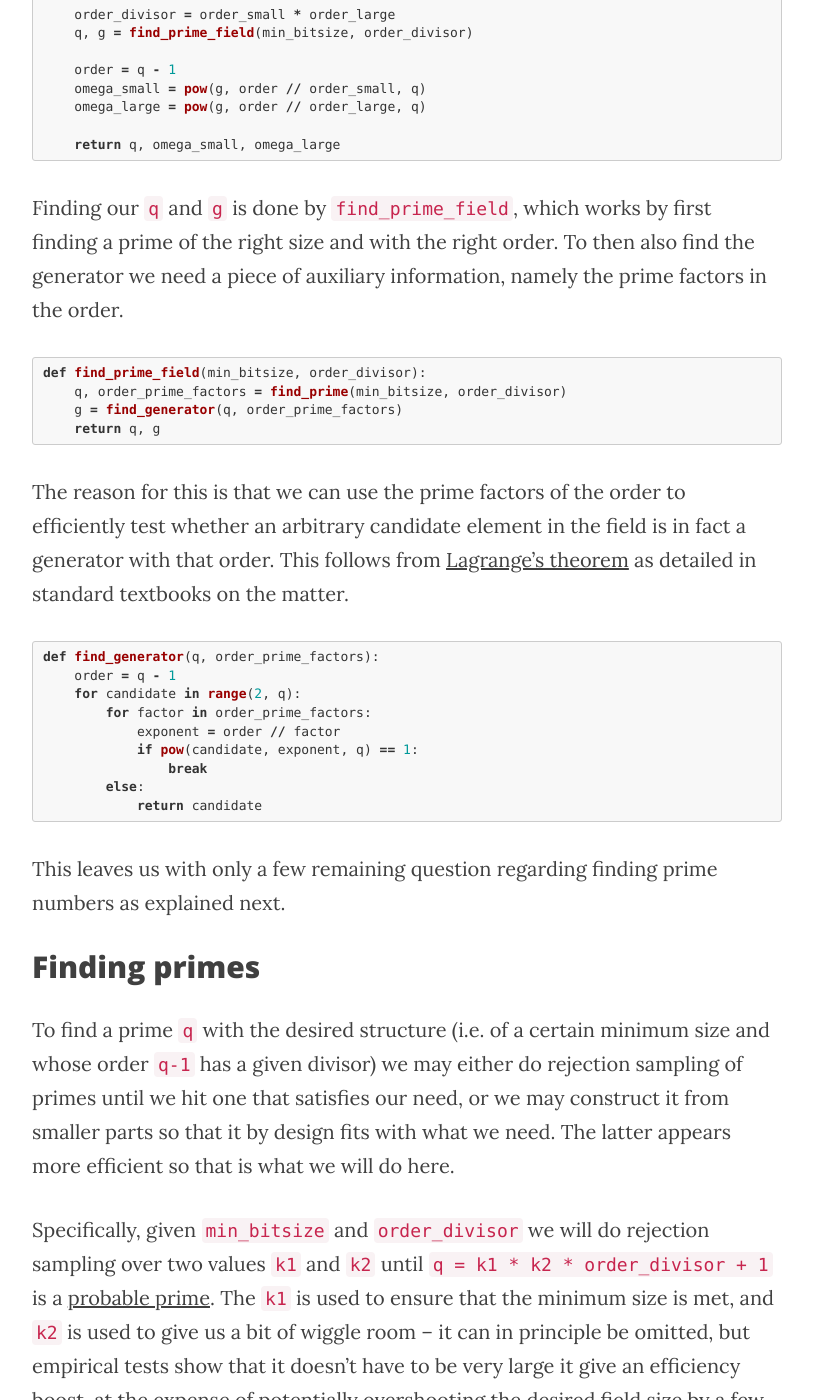
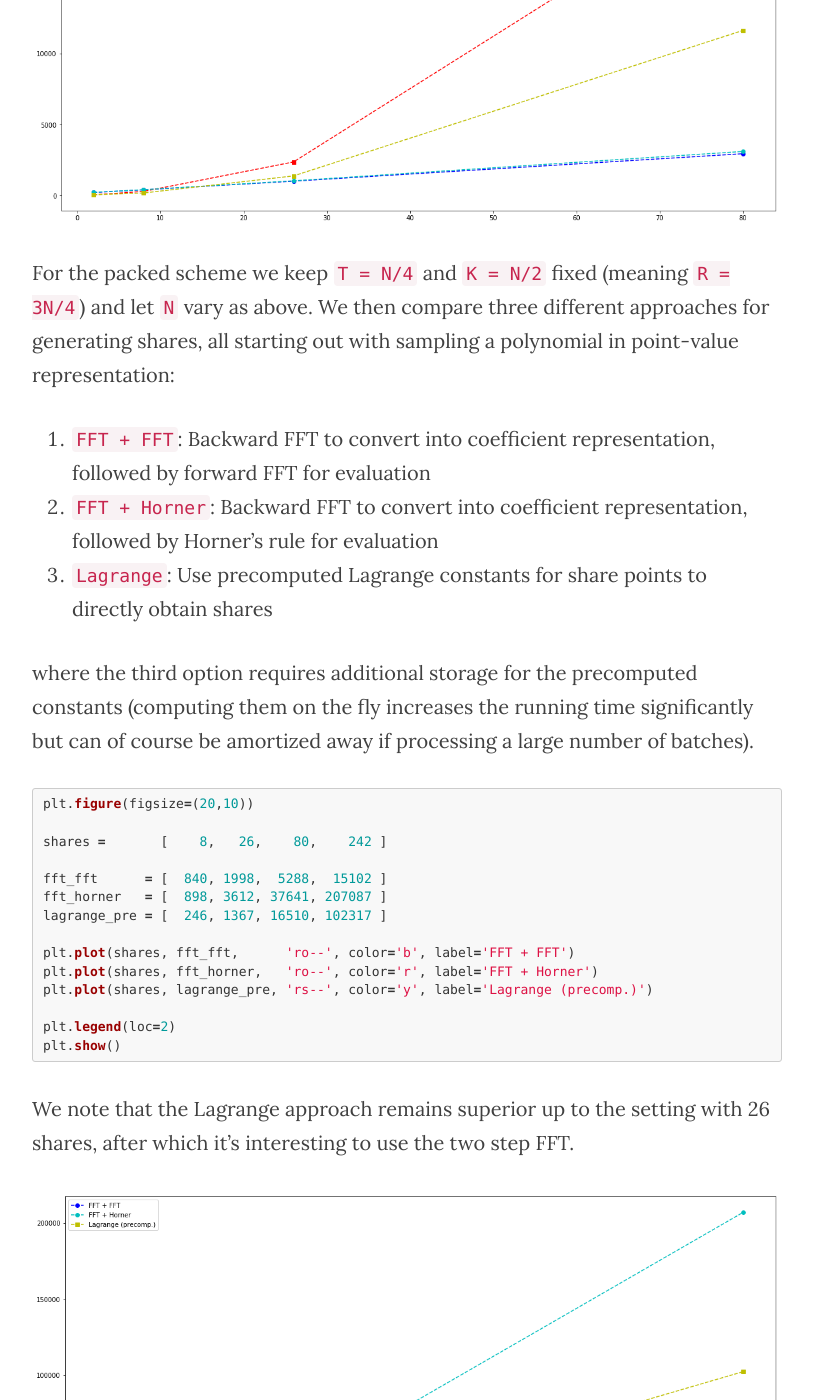
Before and after one commit to mortendahl/mortendahl.github.io, a Jekyll site: the page built from _posts/2017-06-24-secret-sharing-part2.md, in a window 1280 px wide and 1400 px high, scrolled down 13003 px. Shown: the whole window, without its empty margins (233-1046 px from the left). Built offline with Jekyll 4.4.1, drawn with Linux system fonts in a browser that asks for light colours; nearby versions of some CDN libraries; some of the changed text lies outside the part shown.

Commit message:
performance numbers

````diff
--- a/_posts/2017-06-24-secret-sharing-part2.md
+++ b/_posts/2017-06-24-secret-sharing-part2.md
@@ -14,7 +14,7 @@ linkedin:   "mortendahlcs"
 
 In the [first part](/2017/06/04/secret-sharing-part1/) we looked at Shamir's scheme, as well as its packed variant where several secrets are shared together. We saw that polynomials lie at the core of both schemes, and that implementation is basically a question of (partially) converting back and forth between two different representations of these. We also gave typical algorithms for doing this.
 
-For this part we will look at somewhat more complex algorithms in an attempt to speed up the computations needed for generating shares. Specifically, we will implement and apply the Fast Fourier Transform, detailing all the essential steps. Performance measurements performed with [our Rust implementation](https://crates.io/crates/threshold-secret-sharing) shows that this yields orders of magnitude of efficiency improvements when either the number of shares or the number of secrets is high.
+For this part we will look at somewhat more complex algorithms in an attempt to speed up the computations needed for generating shares. Specifically, we will implement and apply the Fast Fourier Transform, detailing all the essential steps. Performance measurements performed with [our Rust implementation](https://github.com/mortendahl/rust-threshold-secret-sharing) shows that this yields orders of magnitude of efficiency improvements when either the number of shares or the number of secrets is high.
 
 There is also an [associated Python notebook](https://github.com/mortendahl/privateml/blob/master/secret-sharing/Fast%20Fourier%20Transform.ipynb) to better see how the code samples fit together in the bigger picture.
 
@@ -43,9 +43,9 @@ Notice however that they differ slightly in the second steps where the shares ar
 
 Specifically, we often represent a polynomial `f` of degree `D == L-1` by a list of `L` coefficients `a0, ..., aD` such that `f(x) = (a0) + (a1 * x) + (a2 * x^2) + ... + (aD * x^D)`. This representation is convenient for many things, including efficiently evaluating the polynomial at a given point using e.g. [Horner's method](https://en.wikipedia.org/wiki/Horner%27s_method).
 
-However, every such polynomial may also be represented by a set of `L` point-value pairs `(p1, v1), ..., (pL, vL)` where `vi == f(pi)` and all the `pi` are distinct. Evaluating the polynomial at a given point is still possible, yet now requires a more involved *interpolation* procedure that is typically less efficient, at least unless some preprocessing is performed.
+However, every such polynomial may also be represented by a set of `L` point-value pairs `(p1, v1), ..., (pL, vL)` where `vi == f(pi)` and all the `pi` are distinct. Evaluating the polynomial at a given point is still possible, yet now requires a more involved *interpolation* procedure that may be less efficient.
 
-But the point-value representation also has the advantage that a degree `L-1` polynomial may be represented by *more than* `L` pairs. In this case there is some redundancy in the representation that we may for instance take advantage of in secret sharing (to reconstruct even if some shares are lost) and in coding theory (to decode correctly even if some errors occur during transmission).
+But the point-value representation also has several advantages, most importantly that every element intuitively contributes with the same amount of information, unlike the coefficient representation where, in the case of secret sharing, a few elements are the actual secrets; this property gives us the privacy guarantee we are after. Moreover, a degree `L-1` polynomial may also be represented by *more than* `L` pairs; in this case there is some redundancy in the representation that we may for instance take advantage of in secret sharing (to reconstruct even if some shares are lost) and in coding theory (to decode correctly even if some errors occur during transmission).
 
 The reason this works is that the result of interpolation on a point-value representation with `L` pairs is technically speaking defined with respect to the *least degree* polynomial `g` such that `g(pi) == vi` for all pairs in the set, which is [unique](https://en.wikipedia.org/wiki/Polynomial_interpolation#Uniqueness_of_the_interpolating_polynomial) and has at most degree `L-1`. This means that if two point-value representations are generated using the same polynomial `g` then interpolation on these will yield identical results, even when the two sets are of different sizes or use different points, since the least degree polynomial is the same.
 
@@ -303,7 +305,66 @@ However this only works if all shares are known and correct: any loss or tamperi
 
 ## Performance evaluation
 
-(coming)
+To test the performance impact of using the FFT for share generation in Shamir's scheme, we let the number of shares `N` take on values `2`, `8`, `26`, `80` and `242`, and for each of them compare against the typical approach of using Horner's rule. For the former we have an asymptotic complexity of `Oh(N * log N)` while for the latter we have `Oh(N * T)`, and as such it is also interesting to vary `T`; we do so with `T = N/2` and `T = N/4`, representing respectively a medium and low privacy threshold.
+
+All measures are in nanoseconds (1/1,000,000 milliseconds) and performed with [our Rust implementation](https://github.com/mortendahl/rust-threshold-secret-sharing).
+
+```python
+plt.figure(figsize=(20,10))
+
+shares    = [   2,   8,   26,    80 ] #,    242 ]
+
+n2_fft    = [ 214, 402, 1012,  2944 ] #,  10525 ]
+n2_horner = [  51, 289, 2365, 22278 ] #, 203630 ]
+
+n4_fft    = [ 227, 409, 1038,  3105 ] #,  10470 ]
+n4_horner = [  54, 180, 1380, 11631 ] #, 104388 ]
+
+plt.plot(shares, n2_fft,    'ro--', color='b', label='T = N/2: FFT')
+plt.plot(shares, n2_horner, 'rs--', color='r', label='T = N/2: Horner')
+plt.plot(shares, n4_fft,    'ro--', color='c', label='T = N/4: FFT')
+plt.plot(shares, n4_horner, 'rs--', color='y', label='T = N/4: Horner')
+
+plt.legend(loc=2)
+plt.show()
+```
+
+Note that the numbers for `N = 242` are omitted in the graph to avoid hiding the results for the smaller values.
+
+<center><img src="{{ site.url }}/assets/secret-sharing/share-performance-shamir.png" /></center>
+
+
+For the packed scheme we keep `T = N/4` and `K = N/2` fixed (meaning `R = 3N/4`) and let `N` vary as above. We then compare three different approaches for generating shares, all starting out with sampling a polynomial in point-value representation:
+
+1. `FFT + FFT`: Backward FFT to convert into coefficient representation, followed by forward FFT for evaluation
+2. `FFT + Horner`: Backward FFT to convert into coefficient representation, followed by Horner's rule for evaluation
+3. `Lagrange`: Use precomputed Lagrange constants for share points to directly obtain shares
+
+where the third option requires additional storage for the precomputed constants (computing them on the fly increases the running time significantly but can of course be amortized away if processing a large number of batches).
+
+```python
+plt.figure(figsize=(20,10))
+
+shares =       [    8,   26,    80,    242 ]
+
+fft_fft      = [  840, 1998,  5288,  15102 ]
+fft_horner   = [  898, 3612, 37641, 207087 ]
+lagrange_pre = [  246, 1367, 16510, 102317 ]
+
+plt.plot(shares, fft_fft,      'ro--', color='b', label='FFT + FFT')
+plt.plot(shares, fft_horner,   'ro--', color='r', label='FFT + Horner')
+plt.plot(shares, lagrange_pre, 'rs--', color='y', label='Lagrange (precomp.)')
+
+plt.legend(loc=2)
+plt.show()
+```
+
+We note that the Lagrange approach remains superior up to the setting with 26 shares, after which it's interesting to use the two step FFT.
+
+<center><img src="{{ site.url }}/assets/secret-sharing/share-performance-packed.png" /></center>
+
+
+From this small amount of empirical data the FFT seems like the obvious choice as soon as the number of shares is sufficiently high. Question of course, is in which applications this is the case. We will explore this further in a future blog post.
 
 
 # Parameter Generation
````
Also changed, not shown: other parts of _posts/2017-06-24-secret-sharing-part2.md (+6 -4 lines), assets/secret-sharing/share-performance-packed.png (added), assets/secret-sharing/share-performance-shamir.png (added).
